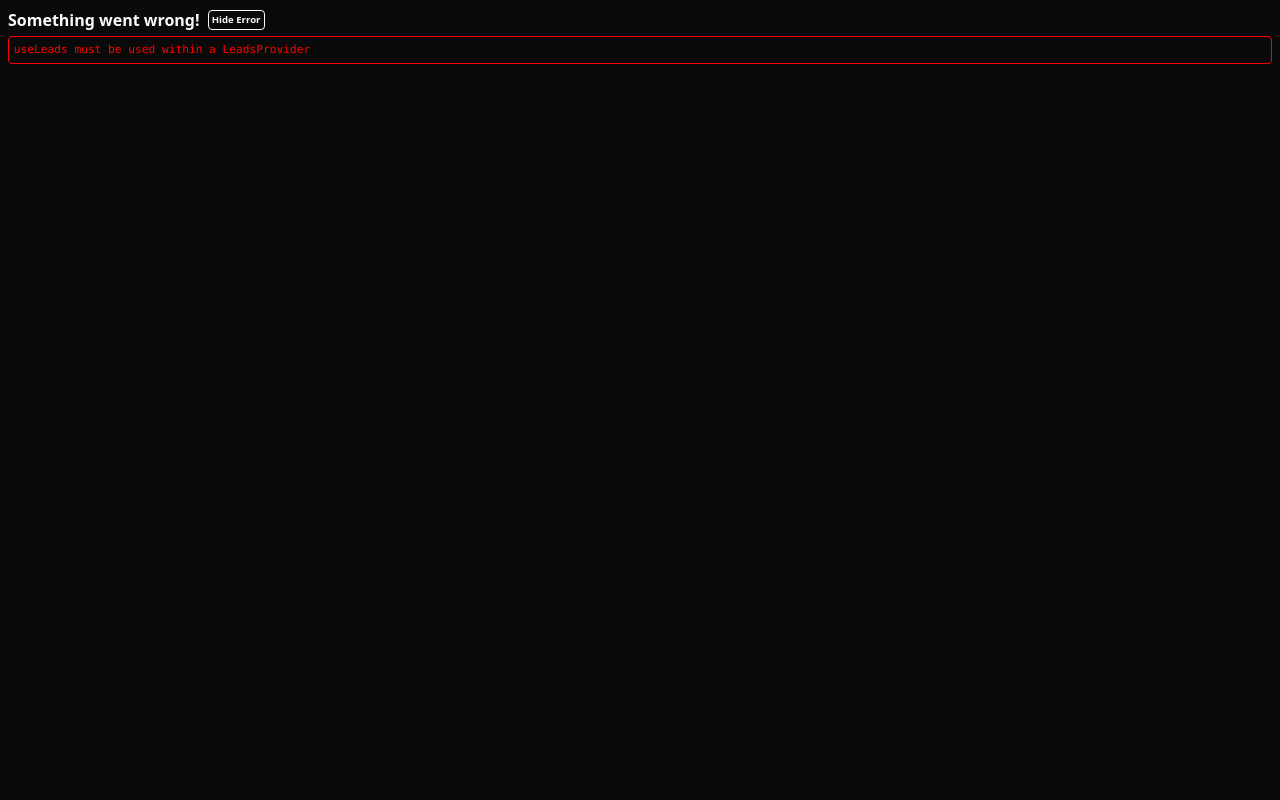
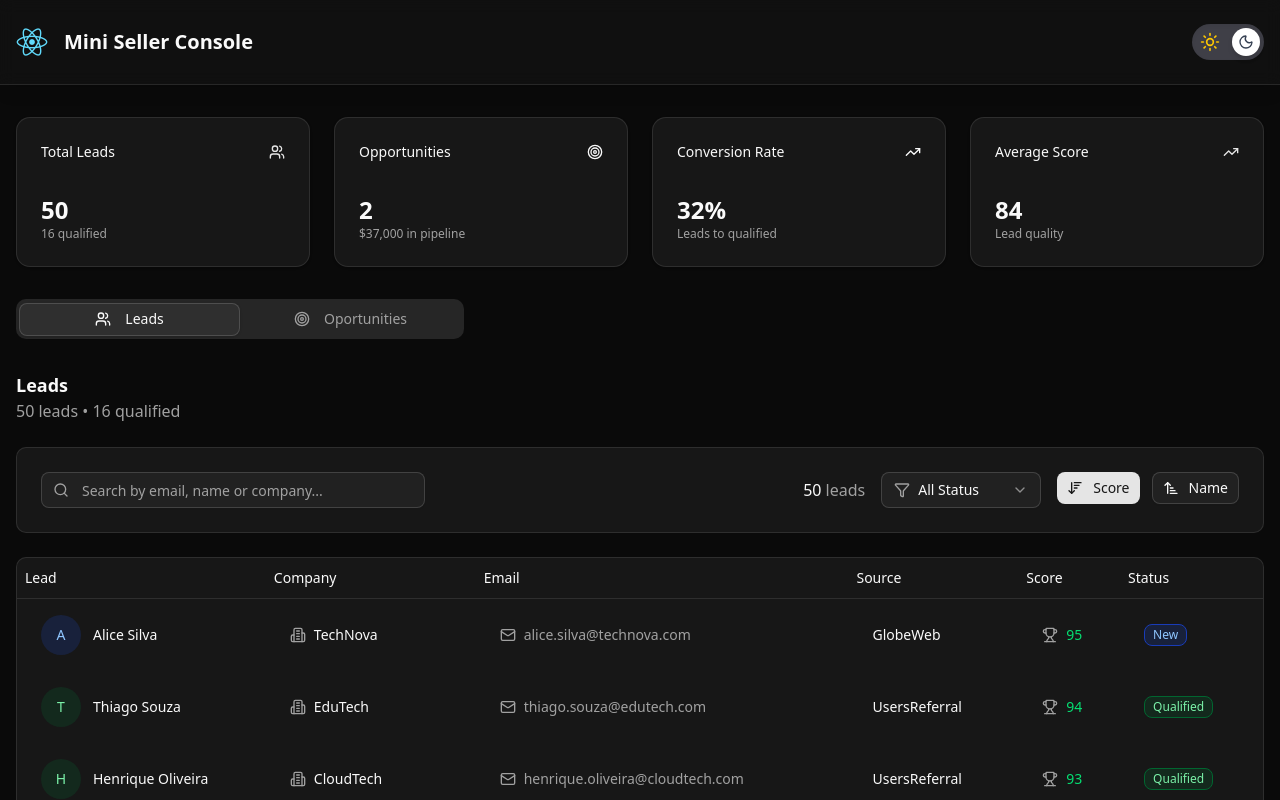
Before and after one commit to ezequiel88/leads, a React (Vite) app: page / in a window 1280 px wide. Shown: the top 800 px of the page. Built offline with nearby package versions, Linux system fonts and the light colour scheme.

Commit message:
refactor(components): reorganize lazy loading components and add loading spinner
- Rename LazyComponents.tsx to lazy-components.tsx for consistency
- Add comprehensive loading spinner component with multiple variants
- Update route component to use new spinner and improve layout structure

```diff
--- /dev/null
+++ b/src/components/loading-spinner.tsx
@@ -0,0 +1,76 @@
+import { Loader2 } from 'lucide-react'
+import { cn } from '@/lib/utils'
+
+interface LoadingSpinnerProps {
+    size?: 'sm' | 'md' | 'lg' | 'xl' | '2xl' | '3xl' | '4xl'
+    text?: string
+    className?: string
+}
+
+export function LoadingSpinner({
+    size = 'md',
+    text = 'Loading...',
+    className
+}: LoadingSpinnerProps) {
+    const sizeClasses = {
+        sm: 'h-4 w-4',
+        md: 'h-6 w-6',
+        lg: 'h-8 w-8',
+        xl: 'h-12 w-12',
+        '2xl': 'h-16 w-16',
+        '3xl': 'h-24 w-24',
+        '4xl': 'h-32 w-32'
+    }
+
+    return (
+        <div className={cn(
+            'flex flex-col items-center justify-center gap-2 p-8',
+            className
+        )}>
+            <Loader2 className={cn(
+                'animate-spin text-muted-foreground',
+                sizeClasses[size]
+            )} />
+            {text && (
+                <p className="text-sm text-muted-foreground animate-pulse">
+                    {text}
+                </p>
+            )}
+        </div>
+    )
+}
+
+// Variações específicas para diferentes contextos
+export function PageLoadingSpinner() {
+    return (
+        <div className="flex items-center justify-center w-screen h-screen">
+            <LoadingSpinner
+                size="2xl"
+                text="Loading application..."
+                className="p-12"
+            />
+        </div>
+    )
+}
+
+export function TableLoadingSpinner() {
+    return (
+        <div className="flex items-center justify-center py-8">
+            <LoadingSpinner
+                size="md"
+                text="Loading data..."
+            />
+        </div>
+    )
+}
+
+export function ComponentLoadingSpinner() {
+    return (
+        <div className="flex items-center justify-center p-4">
+            <LoadingSpinner
+                size="sm"
+                text="Loading component..."
+            />
+        </div>
+    )
+}
--- a/src/routes/index.tsx
+++ b/src/routes/index.tsx
@@ -1,13 +1,27 @@
 import { createFileRoute } from '@tanstack/react-router'
+import Header from '@/components/header'
+import { LeadsProvider } from '@/contexts/LeadsContext'
 import { Suspense } from 'react'
-import { LazyDashboardTables } from '@/components/LazyComponents'
+import { LazyDashboardTables } from '@/components/lazy-components'
+import DashboardCards from '@/components/dashboard-cards'
+import { PageLoadingSpinner } from '@/components/loading-spinner'
 
 export const Route = createFileRoute('/')({
-  component: () => (
-    <div className="container mx-auto p-6">
-      <Suspense fallback={<div>Carregando...</div>}>
-        <LazyDashboardTables />
+  component: App,
+})
+
+function App() {
+  return (
+    <LeadsProvider>
+      <Suspense fallback={<PageLoadingSpinner  />}>
+        <div className="min-h-screen bg-background">
+          <Header />
+          <main className="container mx-auto px-4 py-8">
+            <DashboardCards />
+            <LazyDashboardTables />
+          </main>
+        </div>
       </Suspense>
-    </div>
-  ),
-})
+    </LeadsProvider>
+  )
+}
```
Also changed, not shown: src/components/lazy-components.tsx (renamed from src/components/LazyComponents.tsx).
